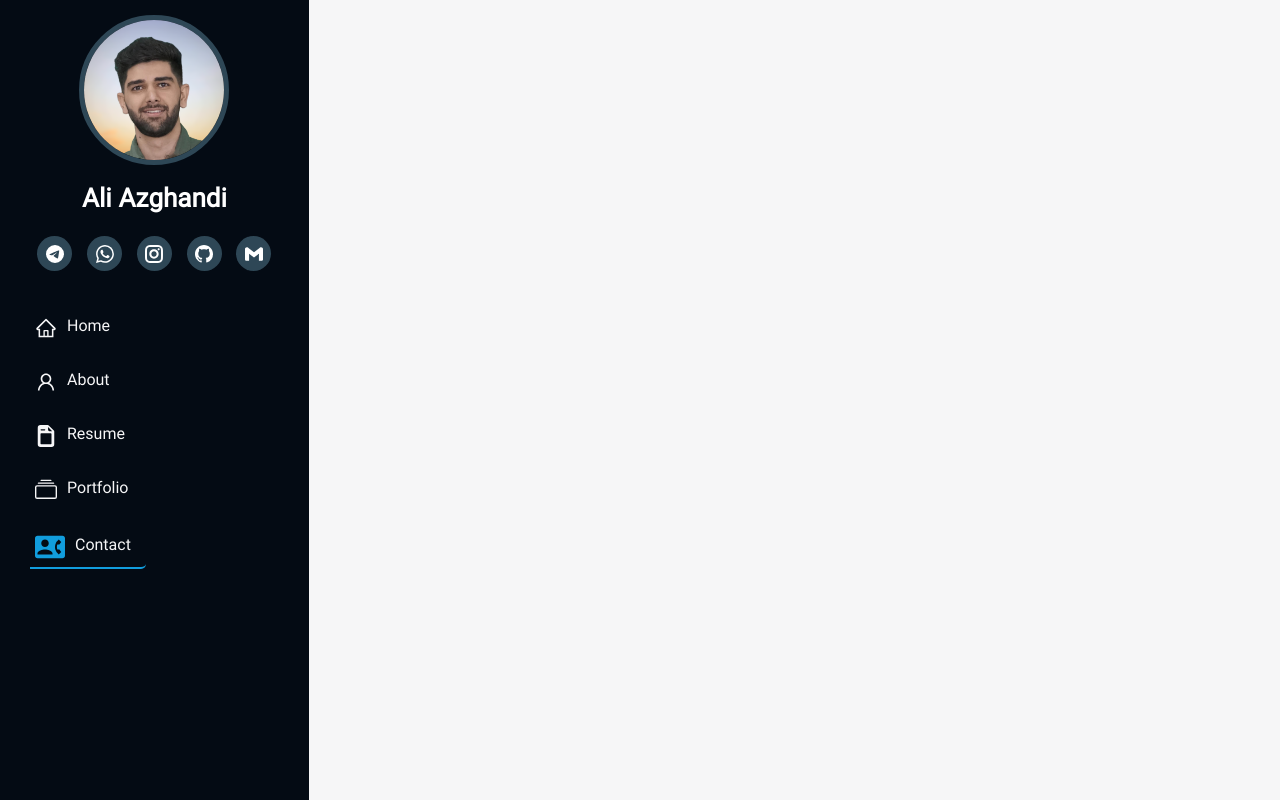
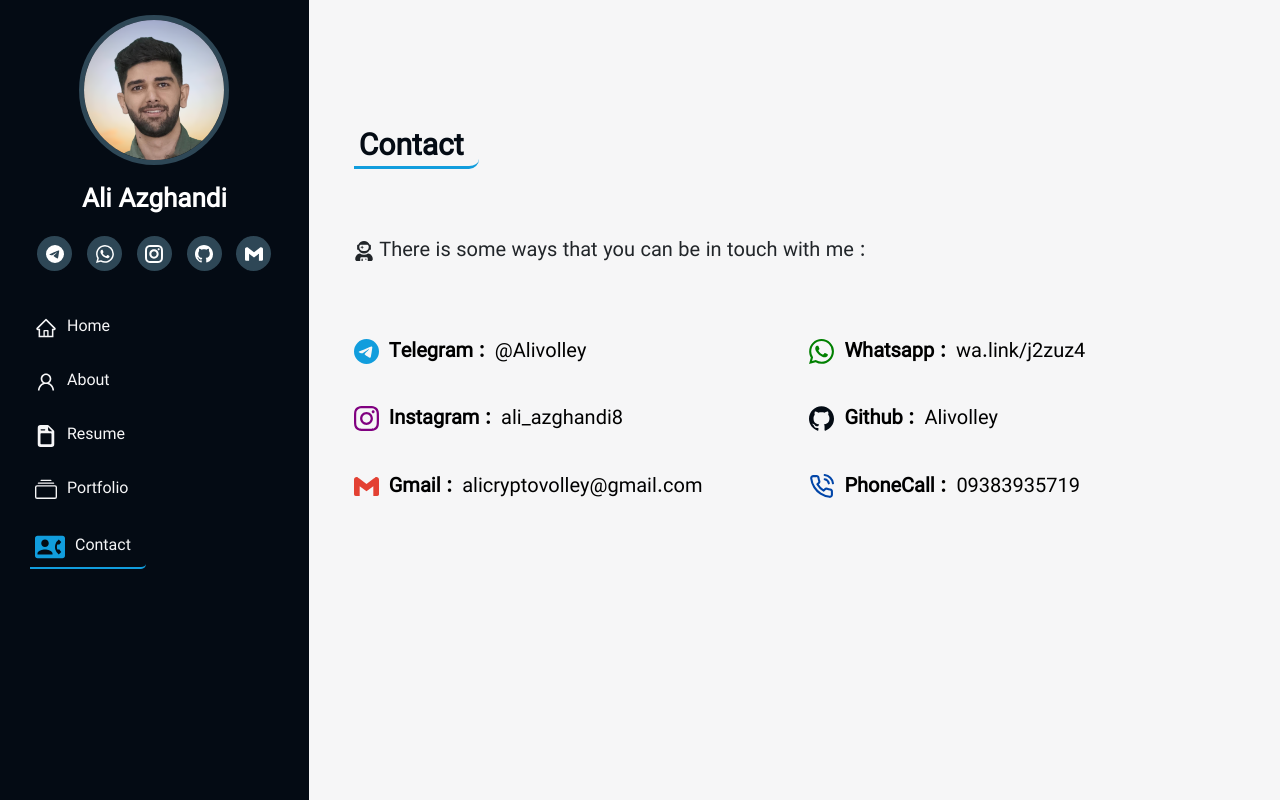
Before and after one commit to Alivolley/resume-new, a React (Create React App) app: page /contact in a window 1280 px wide. Built offline with nearby package versions, Linux system fonts and the light colour scheme.

Commit message:
contact finished

```diff
--- /dev/null
+++ b/src/Components/ContactItme/ContactItme.jsx
@@ -0,0 +1,57 @@
+import React from "react";
+import { Col } from "react-bootstrap";
+import styled from "styled-components";
+import colors from "../../Styles/Varibles";
+
+export default function ContactItme({ firstIcon, social, title }) {
+   return (
+      <Col sm={6}>
+         <ContactItmeWrapper href="/">
+            <Icon color={social}>{firstIcon}</Icon>
+            <Label>{social}</Label>
+            <Response>{title}</Response>
+         </ContactItmeWrapper>
+      </Col>
+   );
+}
+
+const ContactItmeWrapper = styled.a`
+   display: flex;
+   align-items: center;
+   gap: 1rem;
+   margin-bottom: 3rem;
+   cursor: pointer;
+`;
+
+const Icon = styled.div`
+   font-size: 2.5rem;
+   cursor: pointer;
+
+   color: ${({ color }) =>
+      color.includes("Telegram")
+         ? colors.hover
+         : color.includes("Whatsapp")
+         ? "green"
+         : color.includes("Instagram")
+         ? "purple"
+         : color.includes("Github")
+         ? colors.primary
+         : color.includes("Gmail")
+         ? "#E34133"
+         : color.includes("PhoneCall")
+         ? "#0145A8"
+         : "black"};
+`;
+
+const Label = styled.label`
+   font-weight: 700;
+   font-size: 2rem;
+   cursor: pointer;
+   color: black;
+`;
+
+const Response = styled.label`
+   font-size: 2rem;
+   cursor: pointer;
+   color: black;
+`;
--- a/src/Pages/Contact/Contact.jsx
+++ b/src/Pages/Contact/Contact.jsx
@@ -1,5 +1,37 @@
 import React from "react";
+import { Row } from "react-bootstrap";
+import styled from "styled-components";
+import ContactItme from "../../Components/ContactItme/ContactItme";
+import SectionTitle from "../../Components/SectionTitle/SectionTitle";
+import { SiGithub, SiGmail, SiInstagram, SiTelegram, SiWhatsapp } from "react-icons/si";
+import { FiPhoneCall } from "react-icons/fi";
+import { FaUserAstronaut } from "react-icons/fa";
 
 export default function Contact() {
-   return <div></div>;
+   return (
+      <ContactWrapper>
+         <SectionTitle>Contact</SectionTitle>
+         <Title>
+            <FaUserAstronaut /> There is some ways that you can be in touch with me :
+         </Title>
+         <Row>
+            <ContactItme firstIcon={<SiTelegram />} social={"Telegram : "} title={"@Alivolley"} />
+            <ContactItme firstIcon={<SiWhatsapp />} social={"Whatsapp : "} title={"wa.link/j2zuz4"} />
+            <ContactItme firstIcon={<SiInstagram />} social={"Instagram : "} title={"ali_azghandi8"} />
+            <ContactItme firstIcon={<SiGithub />} social={"Github : "} title={"Alivolley"} />
+            <ContactItme firstIcon={<SiGmail />} social={"Gmail : "} title={"alicryptovolley@gmail.com"} />
+            <ContactItme firstIcon={<FiPhoneCall />} social={"PhoneCall : "} title={"09383935719"} />
+         </Row>
+      </ContactWrapper>
+   );
 }
+
+const ContactWrapper = styled.section`
+   margin-top: 10rem;
+   padding: 3rem;
+`;
+
+const Title = styled.h2`
+   margin-top: 7rem;
+   margin-bottom: 7rem;
+`;
--- a/src/Pages/Home/Home.jsx
+++ b/src/Pages/Home/Home.jsx
@@ -2,6 +2,7 @@ import React from "react";
 import styled from "styled-components";
 import second from "./../../assets/Images/second.jpg";
 import Typewriter from "typewriter-effect";
+import colors from "../../Styles/Varibles";
 
 export default function Home() {
    return (
@@ -35,4 +36,9 @@ const HomeWrapper = styled.section`
    padding-left: 10rem;
    padding-top: 8rem;
    margin-left: -1.5rem;
+
+   p,
+   span {
+      text-shadow: 0px 0px 10px ${colors.mainColor};
+   }
 `;
```
